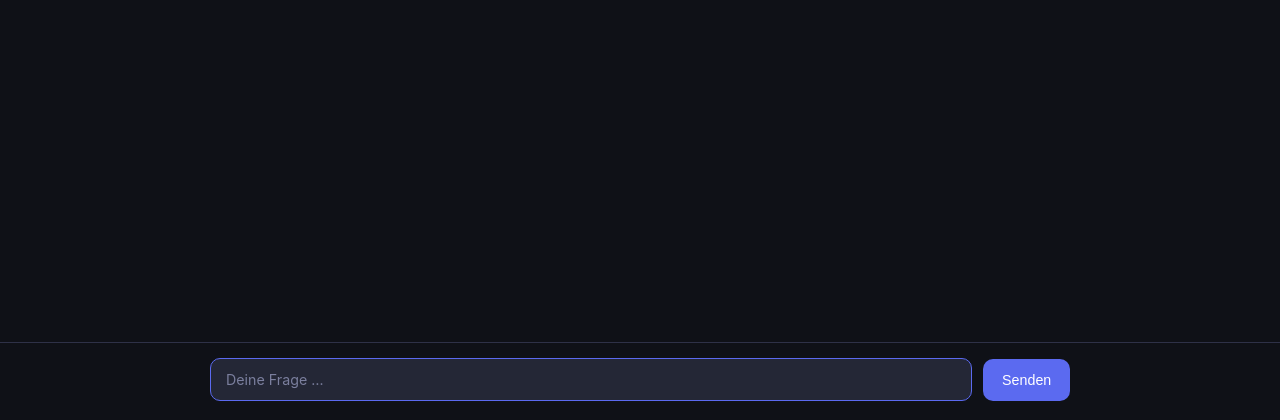
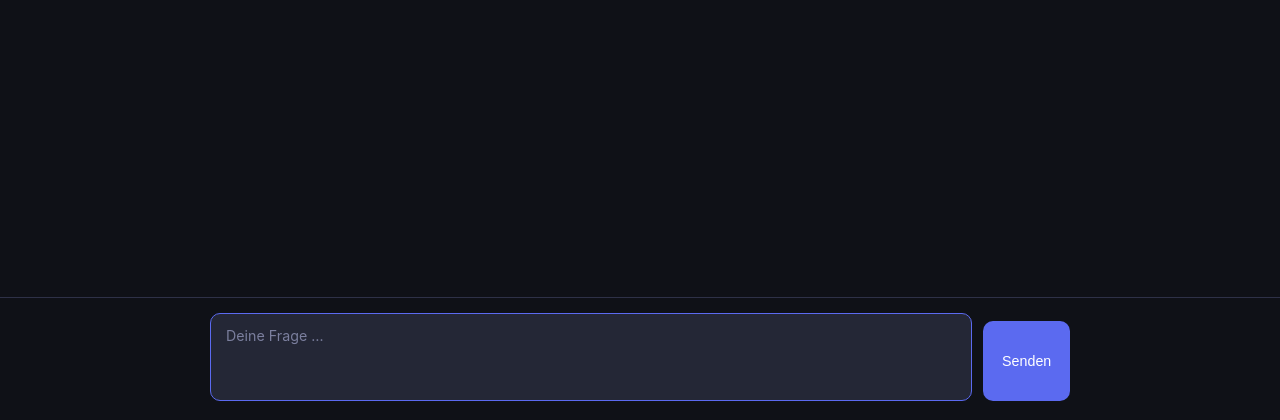
Before and after one commit to speedswimmer/rag, a Flask app: page / in a window 1280 px wide. Shown: the part 380-800 px from the top of the page. Run offline with Flask 3, Linux system fonts and the light colour scheme.

Commit message:
ui: larger chat input field (3 rows, max 240px)
Co-Authored-By: Claude Sonnet 4.6 <noreply@anthropic.com>

```diff
--- a/app/static/style.css
+++ b/app/static/style.css
@@ -209,11 +209,12 @@ html, body {
   border: 1px solid var(--border);
   border-radius: var(--radius);
   color: var(--text);
-  padding: .65rem 1rem;
+  padding: .75rem 1rem;
   font-size: .95rem;
   font-family: inherit;
   resize: none;
-  max-height: 140px;
+  min-height: 80px;
+  max-height: 240px;
   line-height: 1.5;
   transition: border-color .15s;
 }
@@ -234,7 +235,7 @@ html, body {
   display: flex;
   align-items: center;
   gap: .5rem;
-  height: 42px;
+  height: 80px;
 }
 
 .chat-send-btn:hover { background: var(--accent-hover); }
--- a/app/templates/chat.html
+++ b/app/templates/chat.html
@@ -17,7 +17,7 @@
         id="questionInput"
         class="chat-input"
         placeholder="Deine Frage …"
-        rows="1"
+        rows="3"
         autofocus
       ></textarea>
       <button type="submit" class="chat-send-btn" id="sendBtn">
```
